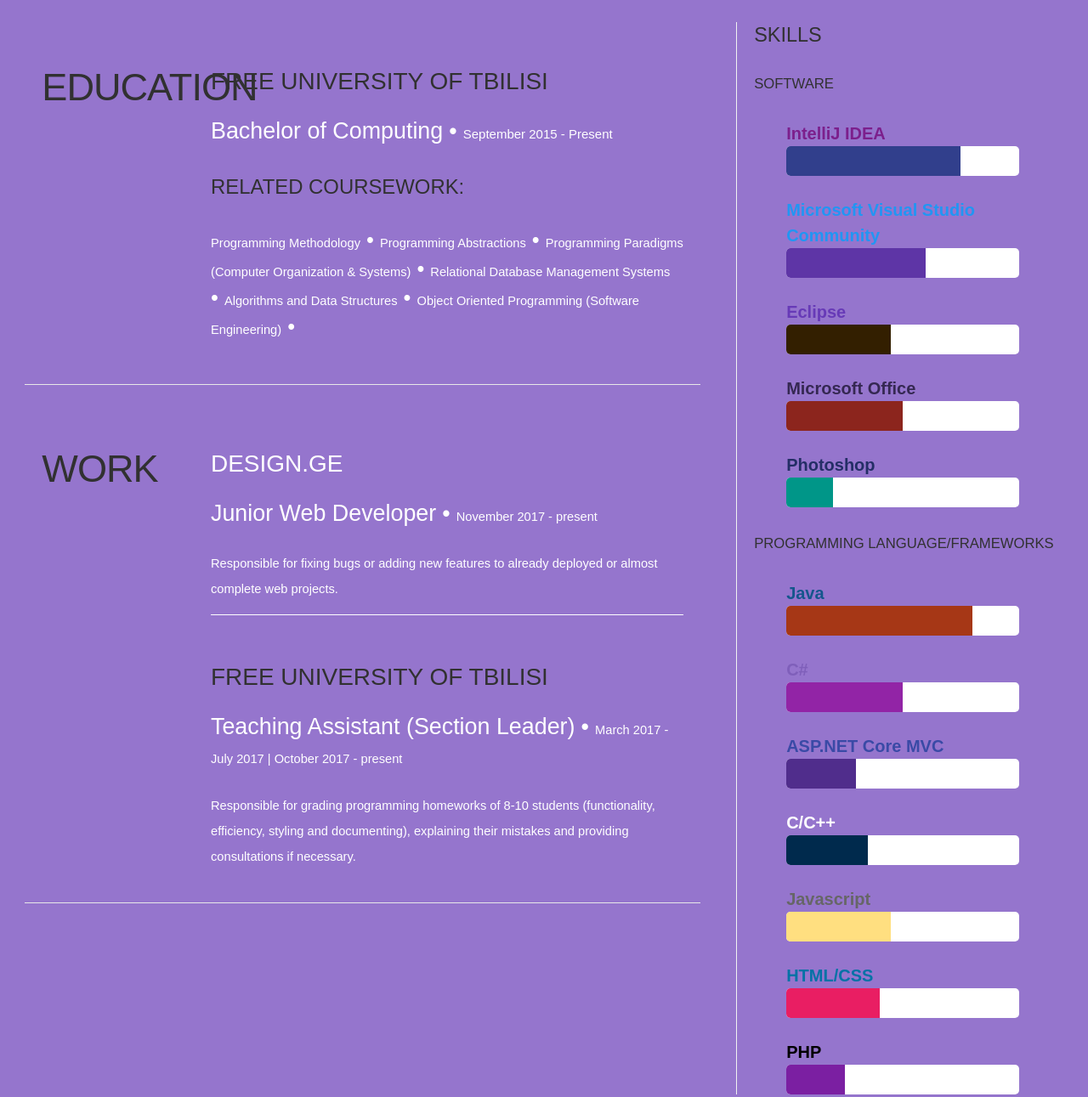
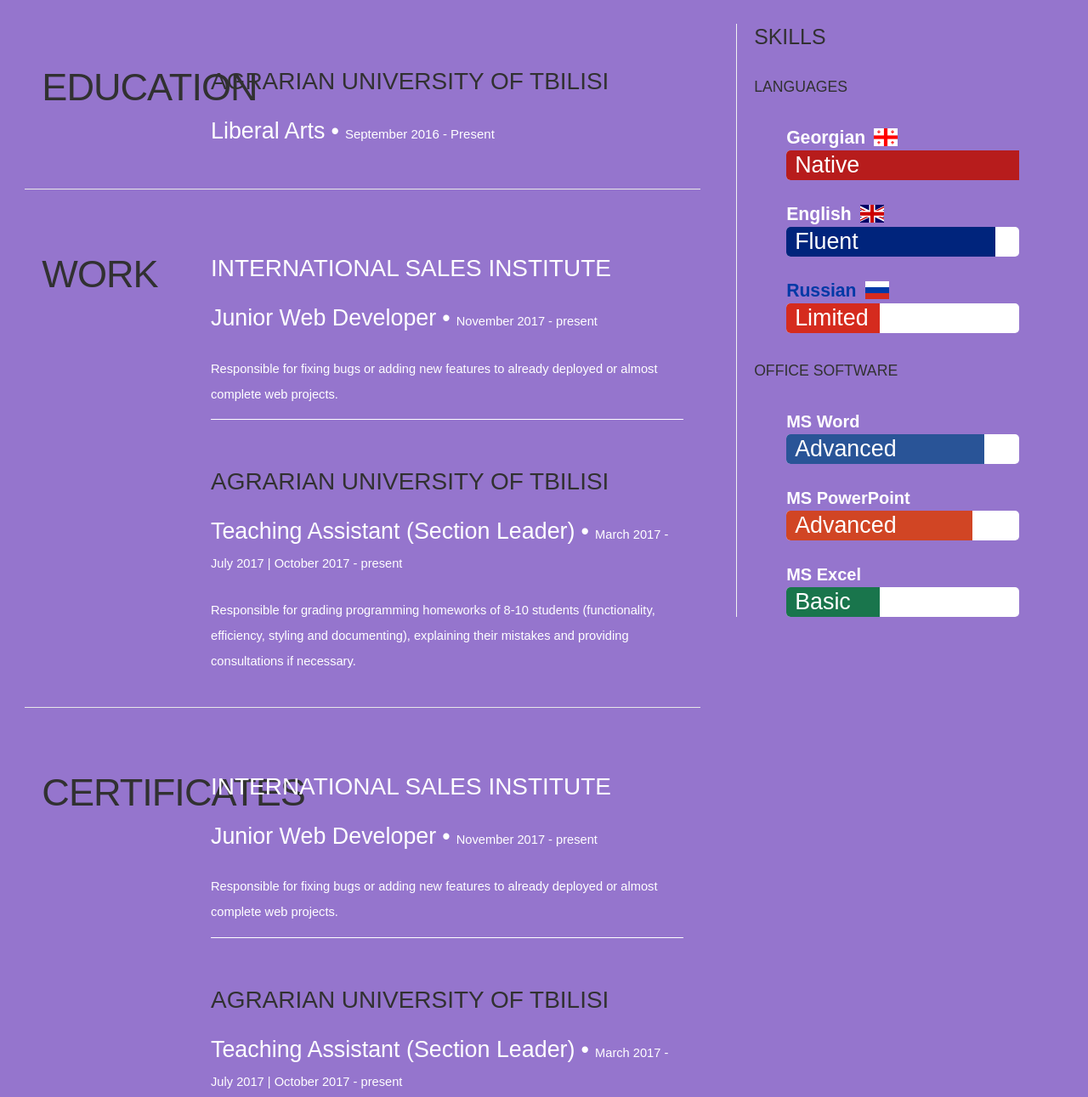
Before and after one commit to aneparidze/aneparidze.github.io, a website with bundled scripts: page index.html in a window 1280 px wide. Shown: the part 698-1989 px from the top of the page at 85% size. Built offline with nearby package versions, Linux system fonts and the light colour scheme.

Commit message:
ვააღოლ ჩემი

```diff
--- a/css/main.css
+++ b/css/main.css
@@ -299,7 +299,7 @@
   color: darkgrey;
 }
 
-.education, .work {
+.education, .work, .certificates {
   margin-bottom: 48px;
   padding-top: 50px;
   padding-bottom: 24px;
@@ -424,9 +424,11 @@
 .lang-ge-small {
   font-family: 'bpg_excelsior_dejavu_2010', Sans-Serif;
 }
-.lang-en-small{
+
+.lang-en-small {
   font-size: 11pt;
 }
+
 .fa-hackerrank:before {
   content: url(../img/hackerrank.png);
   width: 10px;
@@ -440,3 +442,23 @@
   width: 257px;
   border-radius: 100%;
 }
+
+.work_link {
+  color: white;
+}
+
+.skill_decription {
+  position: relative;
+  left: 10px;
+}
+
+.skill-flag {
+  left: 10px
+
+}
+
+.translate {
+  height: 18px;
+  width: 24px;
+  border-radius: 15%;
+}
--- a/index.html
+++ b/index.html
@@ -36,19 +36,7 @@
     <a class="navbar-brand js-scroll-trigger lang" href="#page-top" key="name">Anano Neparidze
     </a>
     <ul class="navbar-nav navbar-left">
-      <li class="nav-item nav-">
-        <a onclick="changeLang('ge')">
-          <div id='ge' class="img-thumbnail translate flag flag-icon-background flag-icon-ge"
-               style="height: 24px; width: 32px;"></div>
-        </a>
-      </li>
-      <li> &nbsp;</li>
-      <li class="nav-item nav-">
-        <a onclick="changeLang('en')">
-          <div id="en" class="img-thumbnail translate flag flag-icon-background flag-icon-gb"
-               style="height: 24px; width: 32px;"></div>
-        </a>
-      </li>
+
     </ul>
     <button class="navbar-toggler navbar-toggler-right" type="button" data-toggle="collapse"
             data-target="#navbarResponsive" aria-controls="navbarResponsive" aria-expanded="false"
@@ -73,6 +61,18 @@
         <li class="nav-item">
           <a class="nav-link js-scroll-trigger lang" key="contact" href="#contact">Contact</a>
         </li>
+        <li class="nav-item nav-link">
+          <a onclick="changeLang('ge')">
+            <div id='ge' class="  translate flag flag-icon-background flag-icon-ge">
+
+            </div>
+          </a>
+        </li>
+        <li class="nav-item nav-link">
+          <a onclick="changeLang('en')">
+            <div id="en" class="  translate flag flag-icon-background flag-icon-gb"></div>
+          </a>
+        </li>
       </ul>
     </div>
   </div>
@@ -81,7 +81,7 @@
 <!-- Header -->
 <header class="masthead">
   <div class="container">
-    <img class="img-fluid" id='prof_image' src="img/profile.png" alt="Anano neparidze">
+    <img class="img-fluid img-thumbnail" id='prof_image' src="img/profile.png" alt="Anano neparidze">
     <div class="intro-text">
       <span class="name lang" key="name">Anano Neparidze </span>
       <hr class="star-light">
@@ -116,23 +116,10 @@
 
               <div class="twelve columns">
 
-                <h3 class="lang" key="freeuni">Free University of Tbilisi</h3>
+                <h3 class="lang" key="agruni">Free University of Tbilisi</h3>
                 <p class="info "><span class="lang" key="degree">Bachelor of Computing</span> <span>&bull;</span>
                   <em
                           class="date lang" key="date">September 2015 - Present</em></p>
-
-                <h4 class="lang" key="coursework">Related Coursework:
-                </h4>
-                <p>
-                  <span class="lang" key="methodology">Programming Methodology</span> &bull;
-                  <span class="lang" key="abstractions">Programming Abstractions</span> &bull;
-                  <span class="lang" key="paradigms">Programming Paradigms (Computer Organization & Systems)</span>
-                  &bull;
-                  <span class="lang" key="rdbms"> Relational Database Management Systems</span> &bull;
-                  <span class="lang" key="algo">Algorithms and Data Structures</span> &bull;
-                  <span class="lang" key="oop">Object Oriented Programming (Software Engineering)</span> &bull;
-
-                </p>
 
 
               </div>
@@ -158,14 +145,17 @@
 
               <div class="twelve columns">
 
-                <h3><a href="https://design.ge" style="color: white">design.ge</a></h3>
+                <h3><a href="https://www.facebook.com/internationalsalesinstitute/" target="_blank" class="work_link">International
+                  Sales Institute</a></h3>
                 <p class="info"><span class="lang" key="jundev">Junior Web Developer</span>
                   <span>&bull;</span> <em
-                          class="date lang" key="designge_date">November 2017 - present</em></p>
+                          class="date lang" key="designge_date">2016 October - 2017 April</em></p>
 
                 <p class="lang" key="designge">
-                  Responsible for fixing bugs or adding new features to already deployed or almost complete web
-                  projects.
+
+                  Creating Content for Instagram & Facebook, replying to comments and messages, translating/writing
+                  articles & blog posts, management for projects & events.
+
                 </p>
 
               </div>
@@ -177,7 +167,61 @@
 
               <div class="twelve columns">
 
-                <h3 class="lang" key="freeuni">Free University of Tbilisi</h3>
+                <h3 class="lang" key="agruni">Free University of Tbilisi</h3>
+                <p class="info"><span class="lang" key="seclead">Teaching Assistant (Section Leader)</span>
+                  <span>&bull;</span> <em
+                          class="date lang" key="seclead_date">March 2017 - July 2017 | October 2017 - present</em>
+                </p>
+
+                <p class="lang" key="seclead_description">
+                  Responsible for grading programming homeworks of 8-10 students (functionality, efficiency,
+                  styling and documenting), explaining their mistakes and providing consultations
+                  if necessary.
+                </p>
+
+              </div>
+
+            </div> <!-- item end -->
+
+
+          </div> <!-- main-col end -->
+
+        </div> <!-- End Work -->
+        <div class="row work">
+
+          <div class="three columns header-col">
+            <h1><span class="lang" key="certificates">Certificates</span></h1>
+          </div>
+
+          <div class="nine columns main-col">
+
+            <div class="row item">
+
+              <div class="twelve columns">
+
+                <h3><a href="https://www.facebook.com/internationalsalesinstitute/" target="_blank" class="work_link">International
+                  Sales Institute</a></h3>
+                <p class="info"><span class="lang" key="jundev">Junior Web Developer</span>
+                  <span>&bull;</span> <em
+                          class="date lang" key="designge_date">2016 October - 2017 April</em></p>
+
+                <p class="lang" key="designge">
+
+                  Creating Content for Instagram & Facebook, replying to comments and messages, translating/writing
+                  articles & blog posts, management for projects & events.
+
+                </p>
+
+              </div>
+
+            </div> <!-- item end -->
+            <div style="border-bottom: solid white 1px"></div>
+            <br>
+            <div class="row item">
+
+              <div class="twelve columns">
+
+                <h3 class="lang" key="agruni">Free University of Tbilisi</h3>
                 <p class="info"><span class="lang" key="seclead">Teaching Assistant (Section Leader)</span>
                   <span>&bull;</span> <em
                           class="date lang" key="seclead_date">March 2017 - July 2017 | October 2017 - present</em>
@@ -201,34 +245,39 @@
       </div>
       <div class="g1">
         <div class="sidebar">
+          <div>
             <h3 class="lang" key="skills">
               Skills
             </h3>
-          <h5 class="lang" key="soft">
+            <h5 class="lang" key="languages">
               Software
             </h5>
 
 
             <div class="bar-1">
-            <div class="title" style="color: #525252;">
-              <a href="https://www.jetbrains.com/idea/" style="color: #7c1f8c" target="_blank">IntelliJ IDEA</a>
+              <div class="title" style="color: white;">
+                <span class="lang" key="lang_ge">Georgian</span><span class="flag-icon flag-icon-ge skill-flag"></span>
               </div>
-            <div class="bar" data-width="75%">
-              <div class="bar-inner" style="background: #313f8c;">
-
+              <div class="bar" data-width="100%">
+                <div class="bar-inner" style="background: #B71C1C;">
+                  <span class="lang skill_decription" key="lang_nat">Native</span>
                 </div>
                 <!--<div class="bar-percent">75%</div>-->
               </div>
             </div>
 
             <div class="bar-1">
-            <div class="title" style="color: #525252;">
-              <a href="https://www.visualstudio.com/vs/community/" style="color: #2196f3" target="_blank">Microsoft
-                Visual Studio Community</a>
+
+              <div class="title" style="color: white;">
+
+                <span class="lang  " key="lang_en">English</span><span class="flag-icon flag-icon-gb skill-flag"></span>
+                <!--style="height: 24px; width: 32px;"-->
               </div>
-            <div class="bar" data-width="60%">
-              <div class="bar-inner" style="background: #5e35a6;">
 
+
+              <div class="bar" data-width="90%">
+                <div class="bar-inner" style="background: #00247c;">
+                  <span class="lang skill_decription" key="lang_flu">Fluent</span>
                 </div>
                 <!--<div class="bar-percent">60%</div>-->
               </div>
@@ -236,103 +285,50 @@
 
 
             <div class="bar-1">
-            <div class="title" style="color: #525252;">
-              <a style="color: #673ab7"
-                 href="http://www.eclipse.org/downloads/packages/eclipse-ide-java-ee-developers/keplersr2"
-                 target="_blank">Eclipse</a>
+              <div class="title" style="color: #0039a6;">
+                <span class="lang" key="lang_ru">Russian</span><span class="flag-icon flag-icon-ru skill-flag"></span>
               </div>
-            <div class="bar" data-width="45%">
-              <div class="bar-inner" style="background: #331f00;">
-
+              <div class="bar" data-width="40%">
+                <div class="bar-inner" style="background: #d52b1e;">
+                  <span class="lang skill_decription" key="lang_lim">Limited</span>
                 </div>
-              <!--<div class="bar-percent">45%</div>-->
               </div>
             </div>
 
+          </div>
+          <div>
+            <h5 class="lang" key="office_software">Office Software</h5>
 
             <div class="bar-1">
-            <div class="title" style="color: #352852;">Microsoft Office</div>
-            <div class="bar" data-width="50%">
-              <div class="bar-inner" style="background: #8c251d;">
-
+              <div class="title" style="color: white;">MS Word</div>
+              <div class="bar" data-width="85%">
+                <div class="bar-inner" style="background: #295497;">
+                  <span class="lang skill_decription" key="advanced">Advanced</span>
+                </div>
+                <!--<div class="bar-percent">80%</div>-->
+              </div>
+            </div>
+            <div class="bar-1">
+              <div class="title" style="color: white;">MS PowerPoint</div>
+              <div class="bar" data-width="80%">
+                <div class="bar-inner" style="background: #d14524;">
+                  <span class="lang skill_decription" key="advanced">Advanced</span>
                 </div>
                 <!--<div class="bar-percent">50%</div>-->
               </div>
             </div>
             <div class="bar-1">
-            <div class="title" style="color: #242e66;">Photoshop</div>
-            <div class="bar" data-width="20%">
-              <div class="bar-inner" style="background: #009688;">
-
-              </div>
-              <!--<div class="bar-percent">20%</div>-->
-            </div>
-          </div>
-          <h5 class="lang" key="code_framework">Programming Languages/Frameworks</h5>
-
-          <div class="bar-1">
-            <div class="title" style="color: #14568c;">Java</div>
-            <div class="bar" data-width="80%">
-              <div class="bar-inner" style="background: #a63716;">
-
-              </div>
-              <!--<div class="bar-percent">80%</div>-->
-            </div>
-          </div>
-          <div class="bar-1">
-            <div class="title" style="color: #7f5fba;">C#</div>
-            <div class="bar" data-width="50%">
-              <div class="bar-inner" style="background: #9224a6;">
-              </div>
-              <!--<div class="bar-percent">50%</div>-->
-            </div>
-          </div>
-          <div class="bar-1">
-            <div class="title" style="color: #3a4aa6;">ASP.NET Core MVC</div>
-            <div class="bar" data-width="30%">
-              <div class="bar-inner" style="background: #502d8c;">
+              <div class="title" style="color: white;">MS Excel</div>
+              <div class="bar" data-width="40%">
+                <div class="bar-inner" style="background: #19754c;">
+                  <span class="lang skill_decription" key="basic">Advanced</span>
 
                 </div>
                 <!--<div class="bar-percent">30%</div>-->
               </div>
             </div>
-          <div class="bar-1">
-            <div class="title" style="color: #ffffff;">C/C++</div>
-            <div class="bar" data-width="35%">
-              <div class="bar-inner" style="background: #002a4d;">
-              </div>
-              <!--<div class="bar-percent">35%</div>-->
-            </div>
-          </div>
-          <div class="bar-1">
-            <div class="title" style="color: #666666;">Javascript</div>
-            <div class="bar" data-width="45%">
-              <div class="bar-inner" style="background: #ffdf80;">
 
           </div>
-              <!--<div class="bar-percent">30%</div>-->
-            </div>
-          </div>
-          <div class="bar-1">
-            <div class="title" style="color: #0272a6;">HTML/CSS</div>
-            <div class="bar" data-width="40%">
-              <div class="bar-inner" style="background: #e91e63;">
-
-              </div>
-              <!--<div class="bar-percent">20%</div>-->
-            </div>
-          </div>
-
-          <div class="bar-1">
-            <div class="title" style="color: #000000;">PHP</div>
-            <div class="bar" data-width="25%">
-              <div class="bar-inner" style="background: #7B1FA2;">
-
-              </div>
-              <!--<div class="bar-percent">20%</div>-->
-            </div>
-          </div>
-
         </div>
       </div>
     </section>
@@ -344,11 +340,9 @@
     <h2 class="text-center lang" key="about_2">About Me</h2>
     <hr class="star-light">
     <div class="row">
-      <div class="col-lg-20 ml-auto">
+      <div class="col-lg-12 ml-auto" style="text-align: center">
         <p class="lang" key="about_me">
-          Hi. My name is Anano Neparidze, I'm a junior at Free University of Tbilisi. I can
-          quickly learn new skills and adapt to a new environment. I'm very punctual and enthusiastic towards my work. I
-          love solving problems, writing efficient code with good style and design and learning new technologies.
+          Hey! I'm Ano, have a huge passion for writing. Can tell you dumb jokes and I bet you'll laugh.
         </p>
       </div>
       <div class="col-lg-8 mx-auto text-center">
@@ -372,28 +366,28 @@
         <!-- The form should work on most web servers, but if the form is not working you may need to configure your web server differently. -->
 
         <ul>
-          <li class="col-sm-8">
-            <i class="fa fa-map-marker"></i>
-            <span class="lang" key="gifts">Send me cool gadgets at</span>
-            <a href="https://goo.gl/maps/eTe6Zuwnkfk" target="_blank">
-              <address class="lang" key="address">
-                10a Demetre Tavdadebuli Street, Apt &numero;12,<br>
-                Tbilisi, Georgia<br>
-              </address>
-            </a>
-          </li>
+          <!--<li class="col-sm-8">-->
+          <!--<i class="fa fa-map-marker"></i>-->
+          <!--<span class="lang" key="gifts">Send me cool gadgets at</span>-->
+          <!--<div>-->
+          <!--<address class="lang" key="address">-->
+          <!--10a Demetre Tavdadebuli Street, Apt &numero;12,<br>-->
+          <!--Tbilisi, Georgia<br>-->
+          <!--</address>-->
+          <!--</div>-->
+          <!--</li>-->
           <li class="col-sm-7">
 
             <div class="contact-number">
               <i class="fa fa-mobile"></i> <strong class="lang" key="phone_number">Phone Number</strong>
-              <a href="tel:+995593397067">(+995) 593 397067</a><br>
+              <a href="tel:+995595108060">(+995) 595 10 80 60 </a><br>
             </div>
           </li>
           <li class="col-sm-11">
             <div class="contact-email">
               <i class="fa fa-envelope"></i>
               <span class="lang" key="email_me">Email me at </span>
-              <a href="mailto:nbara15@freeuni.edu.ge">nbara15@freeuni.edu.ge</a>
+              <a href="mailto:neparidzeanano@gmail.com">neparidzeanano@gmail.com</a>
             </div>
           </li>
         </ul>
--- a/js/translate.js
+++ b/js/translate.js
@@ -7,12 +7,13 @@
 const DICTIONARY = {
     '': {'en': '', 'ge': ''},
     'name': {'en': 'Anano Neparidze', 'ge': 'ანანო ნეფარიძე'},
-    'software_dev': {'en': 'Social Media Manager', 'ge': 'პროგრამული უზრუნველყოფის დეველოპერი'},
+    'software_dev': {'en': 'Social Media Manager', 'ge': 'სოციალური მედიის მენეჯერი'},
     'edu': {'en': 'Education', 'ge': 'განათლება'},
-    'freeuni': {'en': 'Free University Of Tbilisi', 'ge': 'თბილისის თავისუფალი უნივერსიტეტი'},
-    'degree': {'en': 'Bachelor of Computing', 'ge': 'ბაკალვრი კომპიუტინგში'},
-    'date': {'en': 'September 2015 - Present', 'ge': 'სექტემბერი 2015 - დღემდე'},
+    'agruni': {'en': 'Agrarian University Of Tbilisi', 'ge': 'თბილისის აგრარული უნივერსიტეტი'},
+    'degree': {'en': 'Liberal Arts', 'ge': 'თავისუფალი მეცნიერებები'},
+    'date': {'en': 'September 2016 - Present', 'ge': 'სექტემბერი 2016 - დღემდე'},
     'work': {'en': 'Work', 'ge': 'სამუშაო გამოცდილება'},
+    'certificates': {'en': 'Certificates', 'ge': 'სერტიფიკატები'},
     'about': {'en': 'About', 'ge': 'ჩემს შესახებ'},
     'about_2': {'en': 'About me', 'ge': 'ჩემს შესახებ'},
     'down_cv': {'small': true, 'en': 'Download resume', 'ge': 'გადმოწერეთ რეზიუმე'},
@@ -20,14 +21,8 @@
     'contact': {'en': 'Contact', 'ge': 'დამიკავშირდით'},
     'about_me': {
         'small': true,
-        'en': 'Hi. My name is Anano Neparidze, I\'m a junior at Free University of Tbilisi.\n' +
-        'I can quickly learn new skills and adapt to a new environment. I\'m very punctual and enthusiastic towards my work.\n' +
-        'I love solving problems, writing efficient code with good style and design and learning new technologies.'
-        ,
-        'ge': 'გამარჯობა. მე ვარ ანანო ნეფარიძე, თბილისის თავისუფალი უნივერსიტეტის, კომპიუტერული მეცნიერებებისა და მათემატიკის სკოლის მესამე კურსის სტუდენტი.\n' +
-        'კომპიუტერულ მეცნირებებს ვსწავლობ ორ წელზე მეტია. ამ ორი წლის განმავლობაში ვიყავი ლექტორი ერთ-ერთი ასისტენტი (საგანი: პროგრამირების აბსტრაქციები, C++).\n' +
-        'შემიძლია სწრაფად ავითვისო ახალი უნარები და მოვერგო ახალ გარემოს. ვარ პუნქტუალური და საქმის მიმართ ენთუზიასტურად განწყობილი. მიყვარს კარგი სტილის და დიზაინის მქონე, მაქსიმალურად მოქნილი კოდის წერა, არსებულის გაუმჯობესება, ახალი ტექნოლოგიების შესწავლა და ახალ ამოცანებთან გამკლავება. \n' +
-        'ასევე, საუნივერსიტეტო განათლების ფარგლებში, მაქვს გუნდთან ერთად მუშაობის გამოცდილებაც (მიმუშავია github-ის გამოყენებით). ამჟამად, ჩემი დაინტერესების სფეროს წარმოადგენს ვებ დეველოპმენტი. საწყის დონეზე ვიცი Java EE, ASP.NET Core MVC და მაქვს სურვილი ეს ცოდნა პრაქტიკით გავაღრმავო. \n'
+        'en': 'Hey! I\'m Ano, have a huge passion for writing. Can tell you dumb jokes and I bet you\'ll laugh.',
+        'ge': 'გამარჯობა! მე ვარ ანო,  მიყვარს წერა. შემიძლია სულელური ხუმრობები მოგიყვე და ზუსტად ვიცი, გაგეცინება.\n'
     },
     'methodology': {'en': 'Programming Methodology', 'ge': 'პროგრამირების მეთოდოლოგა', 'small': true},
     'abstractions': {'en': 'Programming Abstractions', 'ge': 'პროგრამირების აბსტრაქციები', 'small': true},
@@ -73,8 +68,17 @@
     'phone_number': {'en': 'Phone Number', 'ge': 'საკონტაქტო ნომერი', 'small': true},
     'gifts': {'en': 'Send me cool gadgets at', 'ge': 'ამავსეთ საჩუქრებით: '},
     'skills': {'en': 'Skills', 'ge': 'უნარები'},
-    'soft': {'en': 'Software', 'ge': 'პროგრამები'},
-    'code_framework': {'en': 'Programming Language/Frameworks', 'ge': 'პროგრამირების ენები/ფრეიმვორკები'},
+    'languages': {'en': 'Languages', 'ge': 'ენები'},
+    'lang_ge': {'en': 'Georgian', 'ge': 'ქართული'},
+    'lang_en': {'en': 'English', 'ge': 'ინგლისური'},
+    'lang_ru': {'en': 'Russian', 'ge': 'რუსული'},
+    'lang_nat': {'en': 'Native', 'ge': 'მშობლიური'},
+    'lang_flu': {'en': 'Fluent', 'ge': 'თავისუფლად'},
+    'lang_lim': {'en': 'Limited', 'ge': 'შეზღუდული'},
+    'advanced': {'en': 'Advanced', 'ge': 'კარგად'},
+    'basic': {'en': 'Basic', 'ge': 'საწყისები'},
+    'personal': {'en': 'Personal', 'ge': 'პიროვნული'},
+    'office_software': {'en': 'Office Software', 'ge': 'საოფისე პროგრამები'},
     'around_web': {'en': 'Around the Web', 'ge': 'მიპოვეთ ინტერნეტში'},
     'email_me': {'small': true, 'en': 'Email me at', 'ge': 'მომწერეთ ელ-ფოსტაზე '},
     'jundev': {'en': 'Junior Web Developer', 'ge': 'უმცროსი ვებ დეველოპერი'},
@@ -111,6 +115,7 @@
 
             $(this).addClass('lang-' + lang + (DICTIONARY[key]['small'] === true ? '-small' : ''));
         } catch (e) {
+            console.log($(this)[0]);
             console.error(key)
         }
     });
```
Also changed, not shown: flags/1x1/ru.svg (added), flags/4x3/ru.svg (added). Lines whose indentation alone changed are shown as unchanged.
